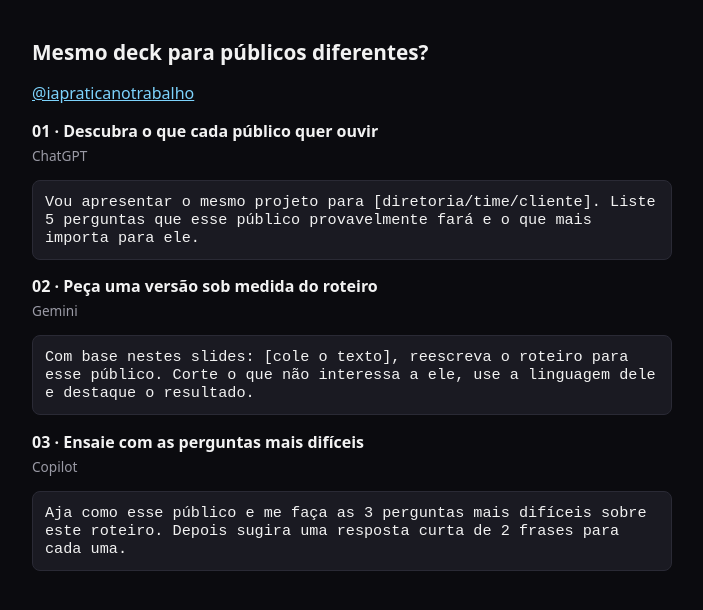
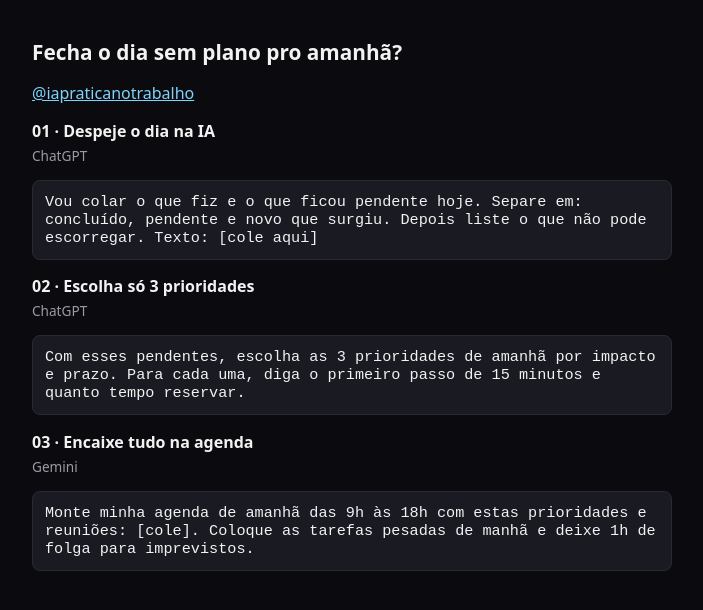
Before and after one commit to marinozornitta/ia-pratica-no-trabalho-prompts, a plain HTML site: page 2026-11-18.html in a window 1280 px wide. Shown: the whole page, without its empty margins (288-991 px from the left). Drawn offline with Linux system fonts and the light colour scheme.

Commit message:
post automatico do dia 2026-11-18

```diff
--- a/2026-11-18.html
+++ b/2026-11-18.html
@@ -1,7 +1,7 @@
 <!doctype html>
 <meta charset="utf-8">
 <meta name="viewport" content="width=device-width, initial-scale=1">
-<title>Mesmo deck para públicos diferentes?</title>
+<title>Fecha o dia sem plano pro amanhã?</title>
 <style>
   body { font-family: system-ui, sans-serif; max-width: 640px; margin: 0 auto;
          padding: 24px 16px; background: #0b0b0f; color: #f2f2f2; }
@@ -12,21 +12,21 @@
         border-radius: 8px; padding: 12px; font-size: 0.95rem; }
   a { color: #7dd3fc; }
 </style>
-<h1>Mesmo deck para públicos diferentes?</h1>
+<h1>Fecha o dia sem plano pro amanhã?</h1>
 <p><a href="https://youtube.com/@iapraticanotrabalho">@iapraticanotrabalho</a></p>
 
     <section>
-      <h2>01 · Descubra o que cada público quer ouvir</h2>
+      <h2>01 · Despeje o dia na IA</h2>
       <p class="ferramenta">ChatGPT</p>
-      <pre>Vou apresentar o mesmo projeto para [diretoria/time/cliente]. Liste 5 perguntas que esse público provavelmente fará e o que mais importa para ele.</pre>
+      <pre>Vou colar o que fiz e o que ficou pendente hoje. Separe em: concluído, pendente e novo que surgiu. Depois liste o que não pode escorregar. Texto: [cole aqui]</pre>
     </section>
     <section>
-      <h2>02 · Peça uma versão sob medida do roteiro</h2>
-      <p class="ferramenta">Gemini</p>
-      <pre>Com base nestes slides: [cole o texto], reescreva o roteiro para esse público. Corte o que não interessa a ele, use a linguagem dele e destaque o resultado.</pre>
+      <h2>02 · Escolha só 3 prioridades</h2>
+      <p class="ferramenta">ChatGPT</p>
+      <pre>Com esses pendentes, escolha as 3 prioridades de amanhã por impacto e prazo. Para cada uma, diga o primeiro passo de 15 minutos e quanto tempo reservar.</pre>
     </section>
     <section>
-      <h2>03 · Ensaie com as perguntas mais difíceis</h2>
-      <p class="ferramenta">Copilot</p>
-      <pre>Aja como esse público e me faça as 3 perguntas mais difíceis sobre este roteiro. Depois sugira uma resposta curta de 2 frases para cada uma.</pre>
+      <h2>03 · Encaixe tudo na agenda</h2>
+      <p class="ferramenta">Gemini</p>
+      <pre>Monte minha agenda de amanhã das 9h às 18h com estas prioridades e reuniões: [cole]. Coloque as tarefas pesadas de manhã e deixe 1h de folga para imprevistos.</pre>
     </section>
```
